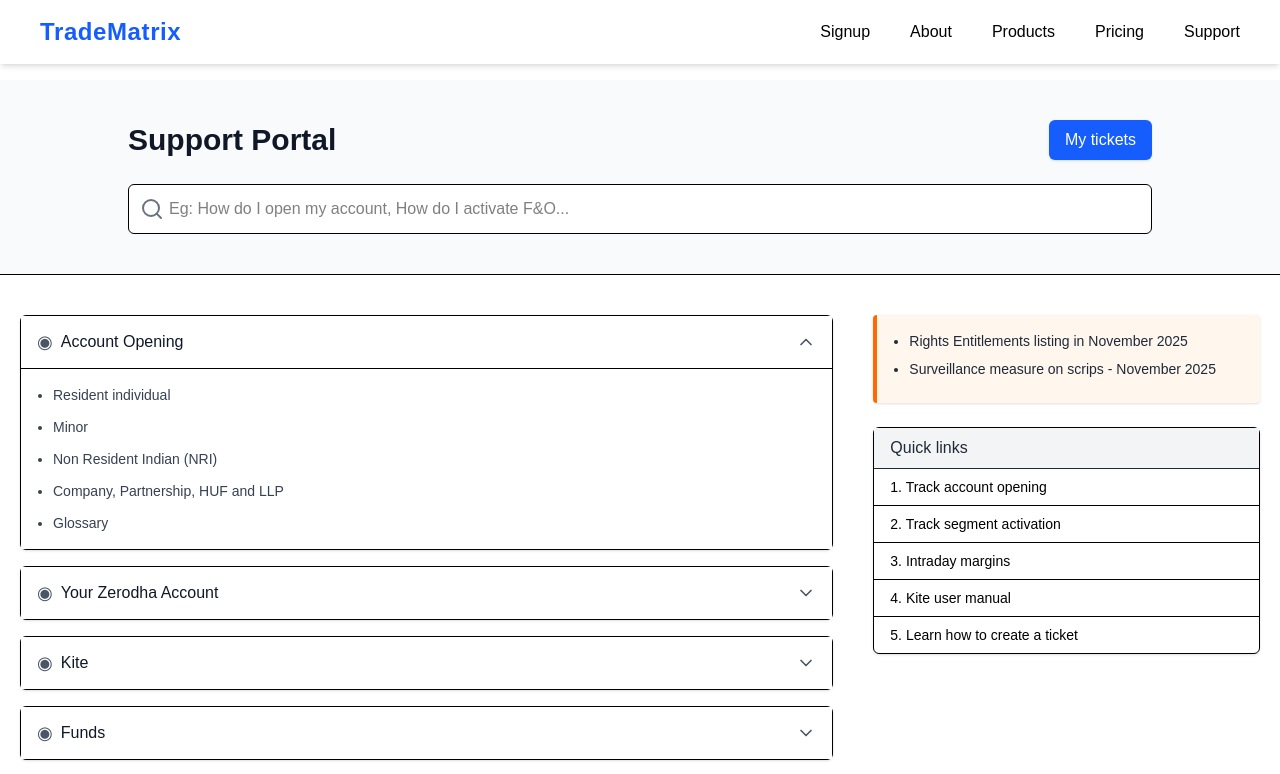
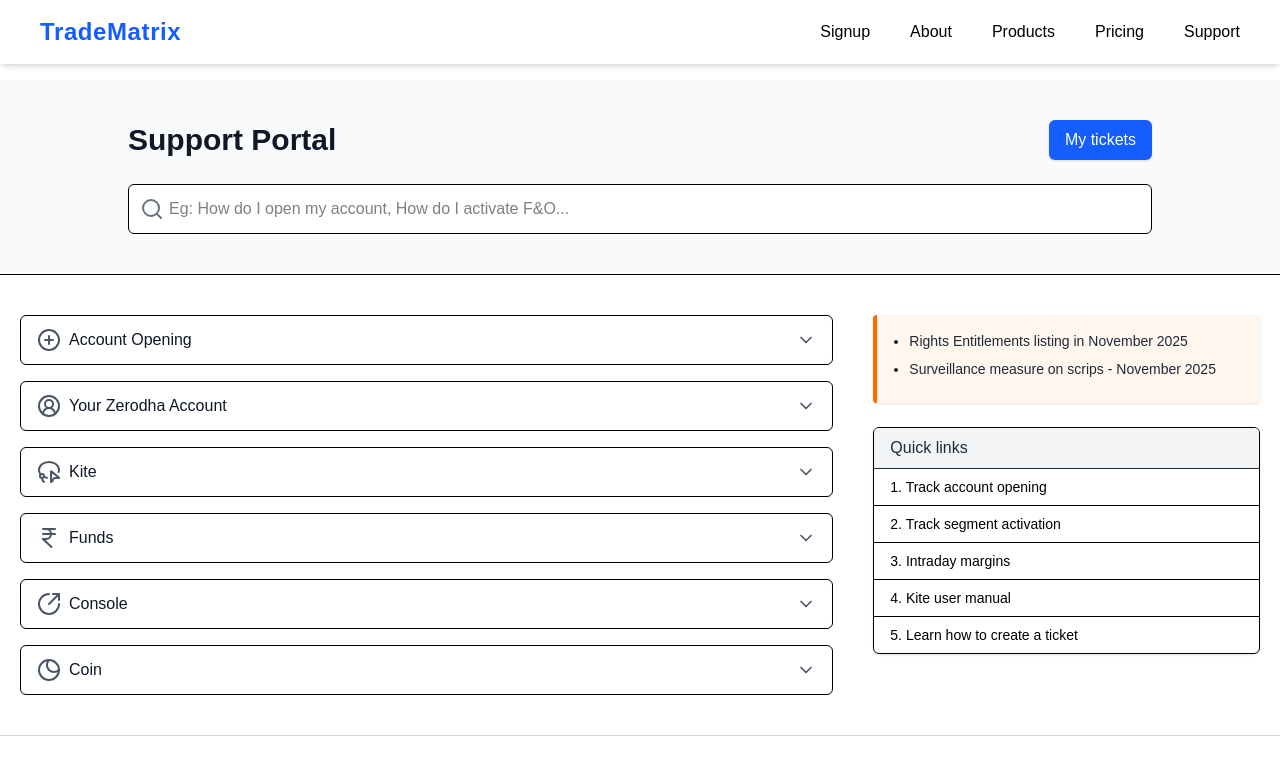
Before and after one commit to sumitkumarsharm/TradeMatrix, a React (Vite) app in the folder TradeMatrix_client/: page /support in a window 1280 px wide. Shown: the top 774 px of the page. Built offline with nearby package versions, Linux system fonts and the light colour scheme.

Commit message:
fix : added some styling and support page some styling bug

```diff
--- a/TradeMatrix_client/src/LandingPage/Support/SupportCenter.jsx
+++ b/TradeMatrix_client/src/LandingPage/Support/SupportCenter.jsx
@@ -1,5 +1,13 @@
 import React, { useState } from "react";
 import { ChevronDown, ChevronUp } from "lucide-react";
+import {
+  PlusCircle,
+  UserCircle2,
+  LassoSelect,
+  IndianRupeeIcon,
+  CircleArrowOutUpRight,
+  EclipseIcon,
+} from "lucide-react";
 
 const sections = [
   {
@@ -11,26 +19,62 @@
       "Company, Partnership, HUF and LLP",
       "Glossary",
     ],
+    icon: <PlusCircle />,
   },
   {
     title: "Your Zerodha Account",
-    items: [],
+    items: [
+      "Resident individual",
+      "Minor",
+      "Non Resident Indian (NRI)",
+      "Company, Partnership, HUF and LLP",
+      "Glossary",
+    ],
+    icon: <UserCircle2 />,
   },
   {
     title: "Kite",
-    items: [],
+    items: [
+      "Resident individual",
+      "Minor",
+      "Non Resident Indian (NRI)",
+      "Company, Partnership, HUF and LLP",
+      "Glossary",
+    ],
+    icon: <LassoSelect />,
   },
   {
     title: "Funds",
-    items: [],
+    items: [
+      "Resident individual",
+      "Minor",
+      "Non Resident Indian (NRI)",
+      "Company, Partnership, HUF and LLP",
+      "Glossary",
+    ],
+    icon: <IndianRupeeIcon />,
   },
   {
     title: "Console",
-    items: [],
+    items: [
+      "Resident individual",
+      "Minor",
+      "Non Resident Indian (NRI)",
+      "Company, Partnership, HUF and LLP",
+      "Glossary",
+    ],
+    icon: <CircleArrowOutUpRight />,
   },
   {
     title: "Coin",
-    items: [],
+    items: [
+      "Resident individual",
+      "Minor",
+      "Non Resident Indian (NRI)",
+      "Company, Partnership, HUF and LLP",
+      "Glossary",
+    ],
+    icon: <EclipseIcon />,
   },
 ];
 
@@ -48,7 +92,7 @@
 ];
 
 const SupportCenter = () => {
-  const [openSection, setOpenSection] = useState(0);
+  const [openSection, setOpenSection] = useState(null);
 
   const toggleSection = (index) => {
     setOpenSection(openSection === index ? null : index);
@@ -59,14 +103,17 @@
       {/* LEFT SIDE */}
       <div className="md:col-span-2 flex flex-col gap-4">
         {sections.map((sec, index) => (
-          <div key={index} className="border rounded-md shadow-sm">
+          <div
+            key={index}
+            className="border rounded-md bg-white transition-all duration-200 hover:scale-[1.01] hover:shadow-md cursor-pointer overflow-hidden"
+          >
             {/* Header */}
             <button
               onClick={() => toggleSection(index)}
-              className="w-full flex items-center justify-between px-4 py-3 bg-white hover:bg-gray-50 transition"
+              className="w-full flex items-center justify-between px-4 py-3 bg-whitetransition duration-300"
             >
               <div className="flex items-center gap-2">
-                <span className="text-gray-600 text-lg">◉</span>
+                <span className="text-gray-600">{sec.icon}</span>
                 <span className="font-medium text-gray-900">{sec.title}</span>
               </div>
 
@@ -77,9 +124,18 @@
               )}
             </button>
 
-            {/* Expanded Items */}
-            {openSection === index && sec.items.length > 0 && (
-              <div className="px-8 py-4 bg-white border-t">
+            {/* Smooth Dropdown */}
+            <div
+              className={`
+                overflow-hidden transition-all duration-300 ease-in-out
+                ${
+                  openSection === index
+                    ? "max-h-96 opacity-100 py-4"
+                    : "max-h-0 opacity-0 py-0"
+                }
+              `}
+            >
+              <div className="px-8 bg-white border-t">
                 <ul className="list-disc text-gray-700 flex flex-col gap-3 text-sm">
                   {sec.items.map((item, i) => (
                     <li key={i} className="hover:text-blue-600 cursor-pointer">
@@ -88,7 +144,7 @@
                   ))}
                 </ul>
               </div>
-            )}
+            </div>
           </div>
         ))}
       </div>
@@ -109,8 +165,7 @@
           </ul>
         </div>
 
-        {/* Quick Links */}
-        <div className="border rounded-md shadow-sm">
+        <div className="border rounded-md shadow-sm overflow-hidden">
           <h3 className="px-4 py-2 bg-gray-100 font-medium text-gray-800 border-b">
             Quick links
           </h3>
```
